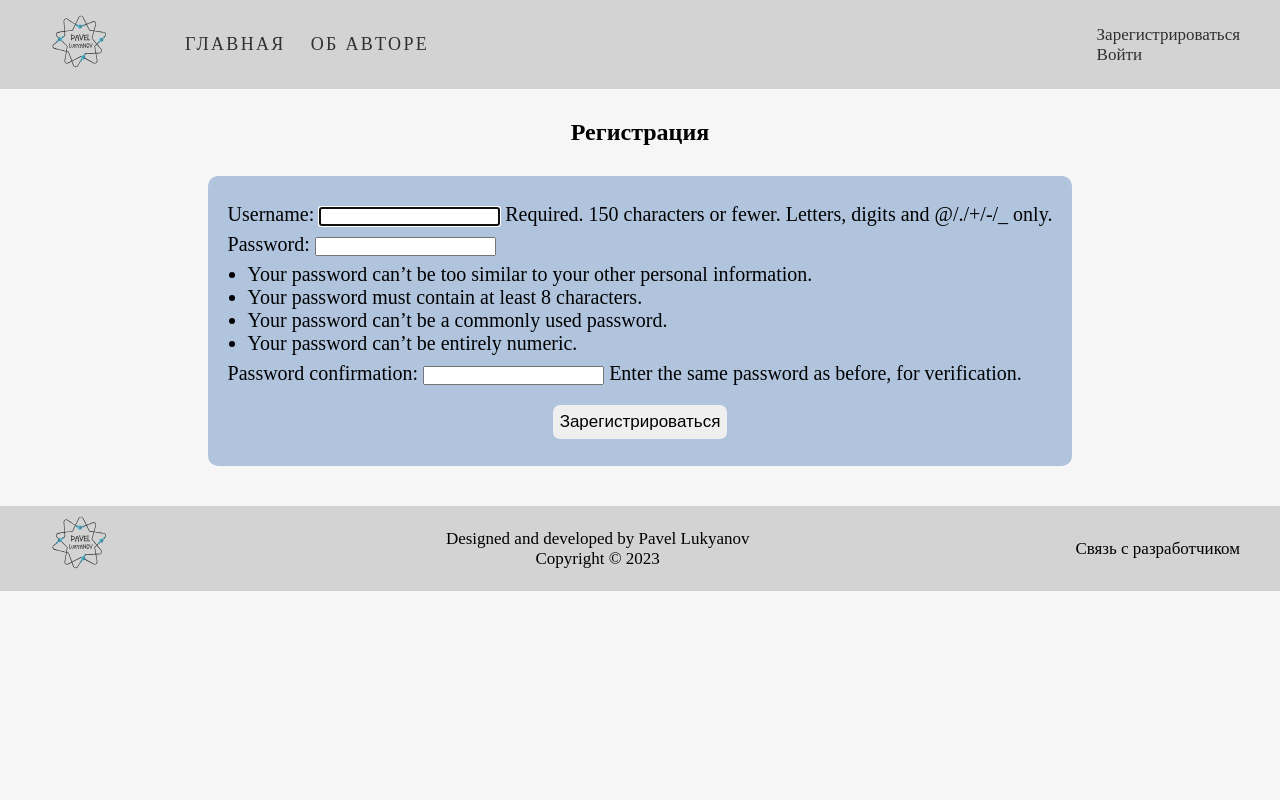
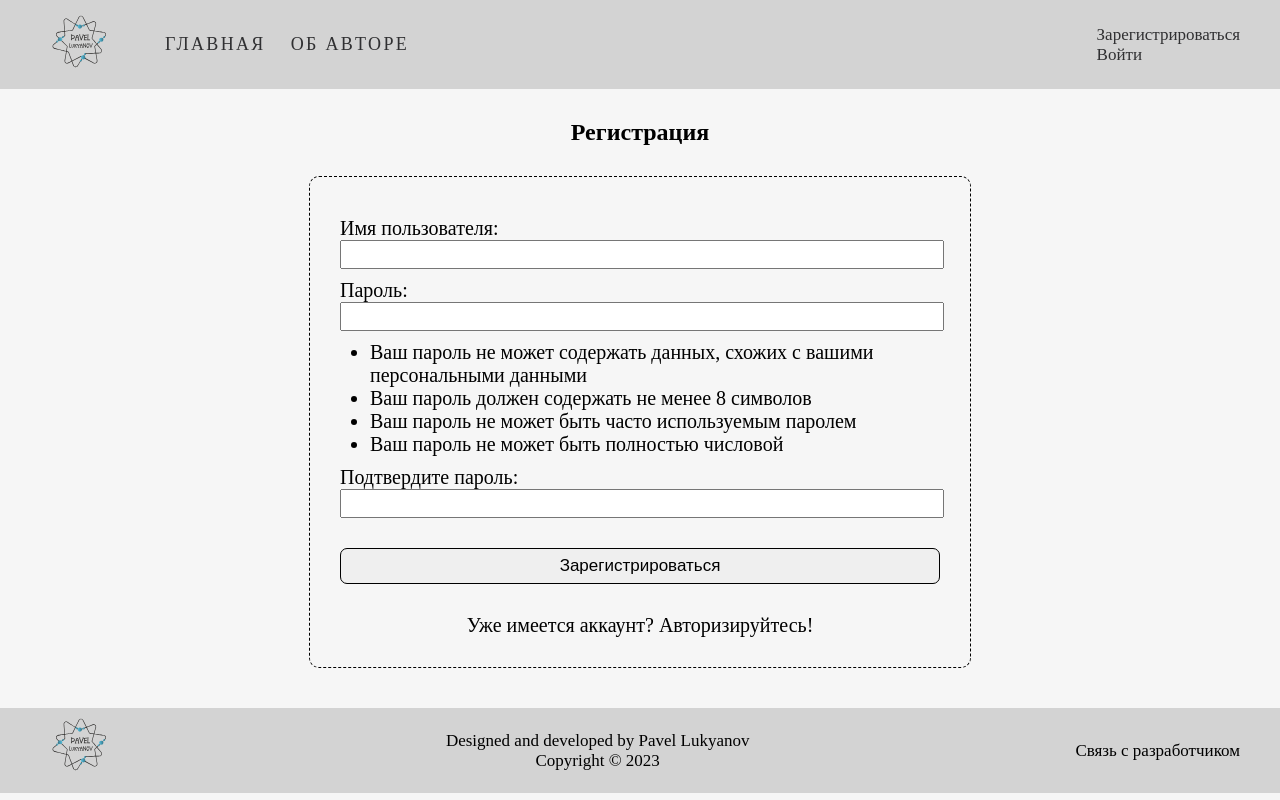
Before and after one commit to pavellukyanov08/OnlineShop_DjangoProject2, a Django app: page /authentication/signup/ in a window 1280 px wide. Run offline with Django 4.2, Linux system fonts and the light colour scheme; data comes from the database, SQL or seed files in the repository; both versions use the stored data as it was after the commit.

Commit message:
OnlineShop -> Update: - redesigned design of adding product form, ediing form product, auth and register form - some changes of main page

```diff
--- a/authentication/static/css/authentication-form.css
+++ b/authentication/static/css/authentication-form.css
@@ -4,7 +4,6 @@
 }
 
 .content {
-    margin: auto;
     display: flex;
     justify-content: center;
     align-items: center;
@@ -18,34 +17,64 @@
 
 /*БЛОК СТИЛЕЙ ДЛЯ ФОРМЫ АВТОРИЗАЦИИ
 И РЕГИСТРАЦИИ*/
+.reg-block {
+    display: flex;
+    justify-content: space-between;
+    flex-direction: column;
+    width: 600px;
+    padding: 30px;
+    border: 1px dashed black;
+    border-radius: 10px;
+}
+
+.reg-form ul {
+    padding-left: 30px;
+}
+
 .auth-form, .reg-form {
-    background-color: lightsteelblue;
-    padding: 20px;
-    border-radius: 10px;
     text-align: left;
     box-sizing: border-box;
 }
 
+.auth-block {
+    width: 400px;
+    display: flex;
+    flex-direction: column;
+    justify-content: space-between;
+    padding: 30px;
+    border: 1px dashed black;
+    border-radius: 10px;
+}
+
+.auth-form input, .reg-form input {
+    width: 100%;
+    height: 25px;
+}
+
 .auth-form > *, .reg-form > * {
-    margin: 7px 0 7px 0;
+    margin: 10px 0;
     font-size: 20px;
-    width: 100%;
 }
 
 .auth-form .button, .reg-form .button {
-    margin-top: 20px;
+    margin: 30px 0 30px 0;
     text-align: center;
 }
 
 .auth-btn, .reg-btn {
+    border: 1px solid black;
     font-size: 17px;
     padding: 7px;
     border-radius: 7px;
-    border: none;
-    /*width: 100px;*/
+    width: 100%;
     cursor: pointer;
 }
 
-ul {
-    padding-left: 20px;
+.reg-btn:hover, .auth-btn:hover {
+    background-color: #d3d3d3;
 }
+
+.signup-link {
+    font-size: 20px;
+    text-align: center;
+}
--- a/main_page/models.py
+++ b/main_page/models.py
@@ -15,7 +15,7 @@
 
 
 class Category(models.Model):
-    name = models.CharField(max_length=100, db_index=True)
+    name = models.CharField(max_length=100, db_index=True, verbose_name='Категория')
     slug = models.SlugField(max_length=100, db_index=True, unique=True)
 
     class Meta:
@@ -31,19 +31,20 @@
 
 
 class Product(models.Model):
-    category = models.ForeignKey(Category, on_delete=models.CASCADE, related_name='Продукты', null=True)
+    category = models.ForeignKey(Category, on_delete=models.CASCADE, null=True,
+                                 verbose_name='Категория')
     name = models.CharField(max_length=50, db_index=True, verbose_name='Наименование', null=True)
-    slug = models.SlugField(max_length=100, db_index=True, null=True)
+    slug = models.SlugField(max_length=100, db_index=True, null=True, verbose_name='Слаг')
     description = models.TextField(max_length=350, verbose_name='Описание', null=True)
     img = models.ImageField(upload_to='main_page/images', verbose_name='Изображение', null=True)
     width = models.CharField(max_length=10, verbose_name='Ширина (см)', null=True)
     height = models.CharField(max_length=10, verbose_name='Высота (см)', null=True)
     weight = models.CharField(max_length=10, verbose_name='Вес (кг)', null=True)
-    price = models.CharField(max_length=10, verbose_name='Цена (руб)', null=True)
-    discount_price = models.CharField(max_length=10, null=True)
-    start_date = models.DateTimeField(null=True, blank=True)
-    end_date = models.DateTimeField(null=True, blank=True)
-    available = models.BooleanField(default=True, null=True)
+    price = models.CharField(max_length=5, verbose_name='Цена (руб)', null=True)
+    discount_price = models.CharField(max_length=10, null=True, verbose_name='Цена со скидкой')
+    start_date = models.DateTimeField(null=True, blank=True, verbose_name='Дата старта распродажи')
+    end_date = models.DateTimeField(null=True, blank=True, verbose_name='Дата окончания распродажи')
+    available = models.BooleanField(default=True, null=True, verbose_name='В наличии')
     created = models.DateTimeField(auto_now_add=True, null=True)
     updated = models.DateTimeField(auto_now=True, null=True)
 
--- a/main_page/static/css/base.css
+++ b/main_page/static/css/base.css
@@ -6,6 +6,7 @@
   padding: 0;
   margin: 0;
   background-color: #f6f6f6;
+  height: 100%;
 }
 
 h1, h2, h3, p {
@@ -104,8 +105,8 @@
   margin-right: 30px;
 }
 
+
 /*Раскрывающийся список пользователя*/
-
 .user-nav__profile {
   position: relative;
   display: inline-block;
--- a/main_page/static/css/style.css
+++ b/main_page/static/css/style.css
@@ -8,6 +8,10 @@
     text-decoration: none;
     color: black;
     cursor: pointer;
+}
+
+.product-link:hover {
+    color: #d3d3d3;
 }
 
 .main-content {
--- a/shopping_cart/urls.py
+++ b/shopping_cart/urls.py
@@ -5,11 +5,10 @@
 
 urlpatterns = [
 
+    path('', views.cart_view, name='cart'),
+
     # adding to cart
     path('add_item/<int:product_id>/', views.add_item, name='add_item'),
-
-
-    path('', views.cart_view, name='cart'),
 
     # remove item
     path('remove_item/<int:product_id>/', views.remove_item, name='remove_item'),
--- a/templates/authentication/signupuser.html
+++ b/templates/authentication/signupuser.html
@@ -9,13 +9,41 @@
 {% block content %}
     <h2>Регистрация</h2>
 
-    <div class="content">
+    <section>
+        <div class="content container">
+            <div class="reg-block">
                 <form method="post" class="reg-form">
                     {% csrf_token %}
-            {{ form.as_p }}
+
+                    <p>
+                        <label for="username">Имя пользователя:</label>
+                        <input type="text" name="username" maxlength="100">
+                    </p>
+
+                    <p>
+                        <label for="password">Пароль:</label>
+                        <input type="password" name="password1" maxlength="100">
+                    </p>
+
+                    <ul>
+                        <li>Ваш пароль не может содержать данных, схожих с вашими персональными данными</li>
+                        <li>Ваш пароль должен содержать не менее 8 символов</li>
+                        <li>Ваш пароль не может быть часто используемым паролем</li>
+                        <li>Ваш пароль не может быть полностью числовой</li>
+                    </ul>
+
+                    <p>
+                        <label for="password">Подтвердите пароль:</label>
+                        <input type="password" name="password2" maxlength="100">
+                    </p>
+
                     <div class="button">
                         <button class="reg-btn">Зарегистрироваться</button>
                     </div>
                 </form>
+
+                <p class="signup-link">Уже имеется аккаунт? <a href="{% url 'login' %}">Авторизируйтесь!</a></p>
             </div>
+        </div>
+    </section>
 {% endblock %}
```
Also changed, not shown: main_page/static/css/add_prod.css (+22 -10 lines), main_page/static/css/edit-prod.css (+27 -15 lines), templates/authentication/loginuser.html (+24 -8 lines), templates/main_page/add_product.html (+6 -2 lines), templates/main_page/edit_prod.html (+8 -2 lines), templates/main_page/index.html (+4 -4 lines), db.sqlite3, main_page/migrations/0012_alter_product_available_alter_product_discount_price_and_more.py (added), main_page/migrations/0013_alter_category_name.py (added), main_page/migrations/0014_alter_product_category.py (added). Lines whose indentation alone changed are shown as unchanged.
